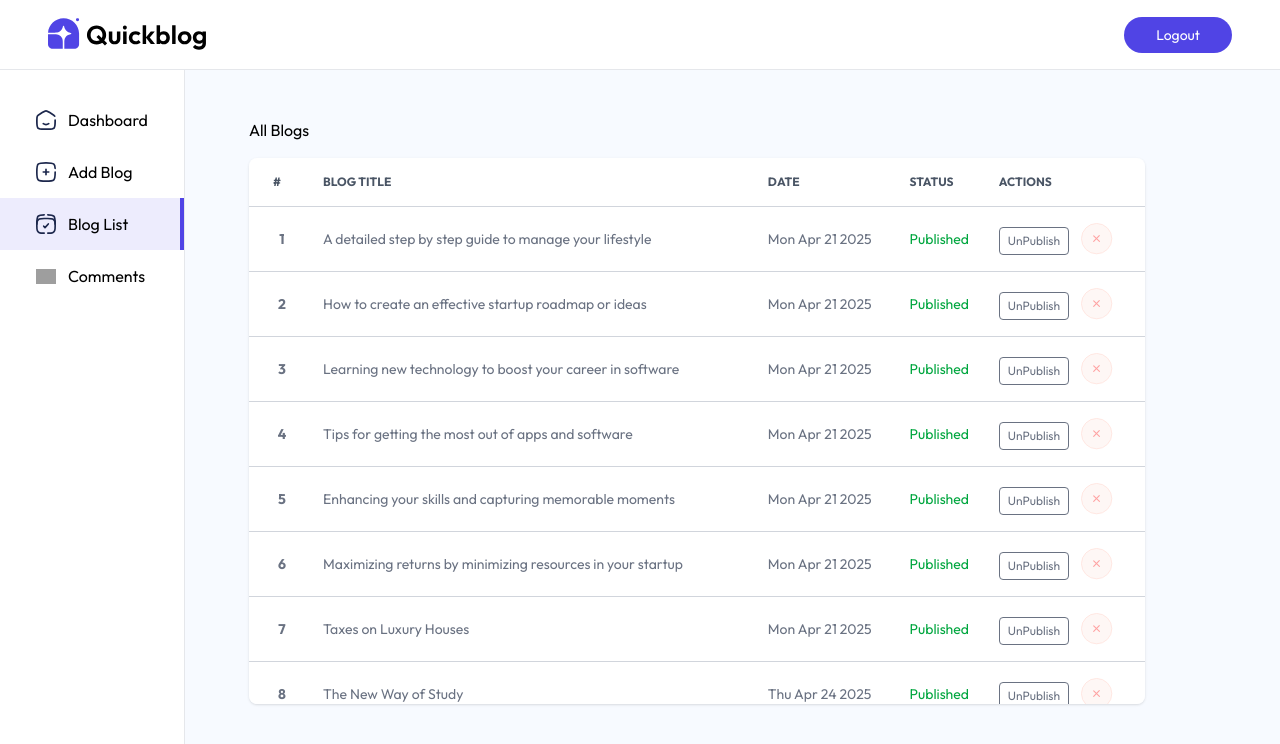
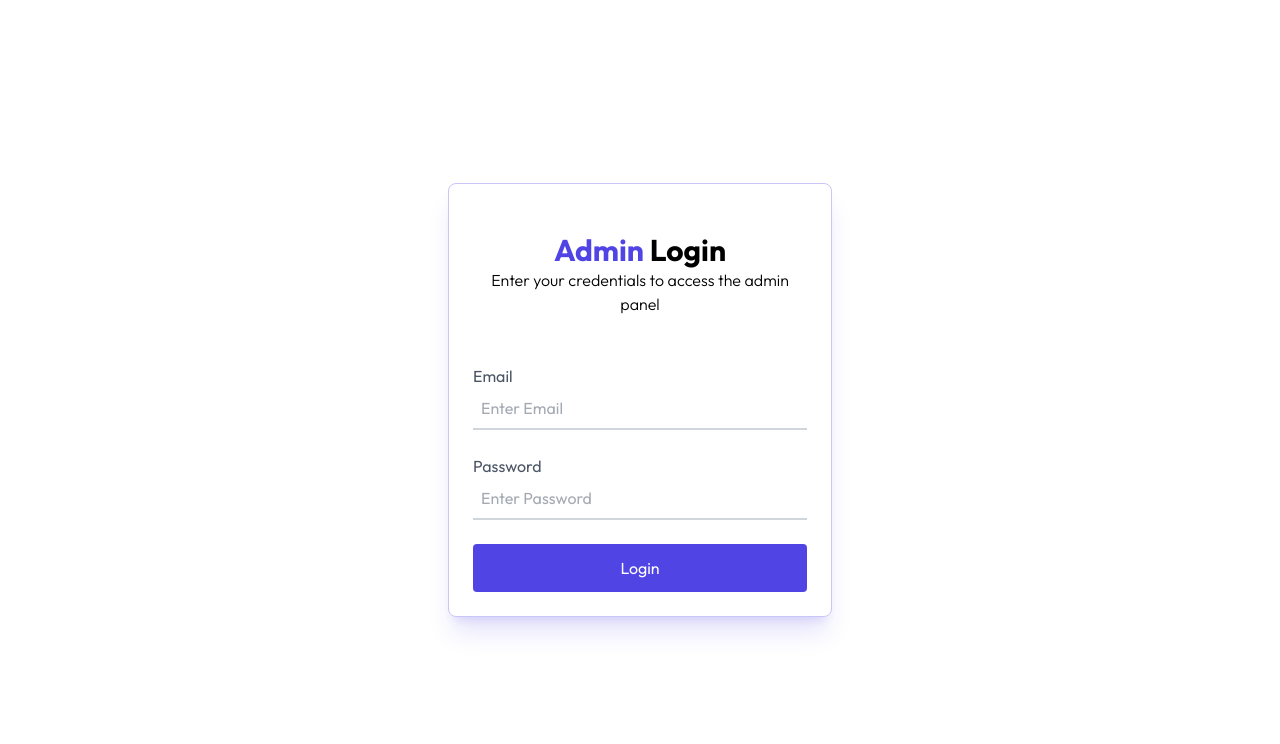
Before and after one commit to Kartik-125/Ai-integrated-Blog-Application, a React (Vite) app in the folder client/: page /admin/listblog in a window 1280 px wide. Shown: the top 744 px of the page. Built offline with nearby package versions, Linux system fonts and the light colour scheme; grey boxes are pictures that could not be loaded.

Commit message:
thirteen commit

```diff
--- a/client/package.json
+++ b/client/package.json
@@ -11,11 +11,13 @@
   },
   "dependencies": {
     "@tailwindcss/vite": "^4.1.18",
+    "axios": "^1.18.1",
     "moment": "^2.30.1",
     "motion": "^12.29.0",
     "quill": "^2.0.3",
     "react": "^19.2.0",
     "react-dom": "^19.2.0",
+    "react-hot-toast": "^2.6.0",
     "react-router-dom": "^7.13.0",
     "tailwindcss": "^4.1.18"
   },
--- a/client/src/App.jsx
+++ b/client/src/App.jsx
@@ -11,17 +11,21 @@ import AddBlog from './pages/admin/AddBlog'
 import Comments from './pages/admin/Comments'
 import ListBlog from './pages/admin/ListBlog'
 import Login from './components/admin/Login'
+import { useAppContext } from "./context/AppContext";
 
 // Rich text format
 import 'quill/dist/quill.snow.css'
 
 const App = () => {
+
+  const { token } = useAppContext();
+
   return (
     <Routes>
       <Route path='/' element={<Home />} />
       <Route path='/blog/:id' element={<Blog />} />
 
-      <Route path='/admin' element={true ? <Layout /> : <Login/>}>
+      <Route path="/admin" element={token ? <Layout /> : <Login />}>
         <Route index element={<Dashboard />} />
         <Route path='addblog' element={<AddBlog />} />
         <Route path='listblog' element={<ListBlog />} />
@@ -30,5 +34,5 @@ const App = () => {
     </Routes>
   )
 }
-// 2.24.02
+
 export default App
--- /dev/null
+++ b/client/src/api/axios.js
@@ -0,0 +1,7 @@
+import axios from "axios";
+
+const axiosInstance = axios.create({
+  baseURL: "http://localhost:3000/api",
+});
+
+export default axiosInstance;
--- a/client/src/components/admin/BlogTableItem.jsx
+++ b/client/src/components/admin/BlogTableItem.jsx
@@ -1,11 +1,71 @@
 import React from 'react'
-import { assets } from '../../assets/assets';
+import toast from "react-hot-toast";
+import { useAppContext } from "../../context/AppContext";
+import { assets } from '../../assets/assets.js';
 
 const BlogTableItem = ({blog, fetchBlogs, index}) => {
 
-    const{title, createdAt}= blog;
-    const BlogDate = new Date(createdAt)
+  const { axios, token } = useAppContext();
+  const{title, createdAt}= blog;
+  const BlogDate = new Date(createdAt)
 
+  const togglePublish = async () => {
+  try {
+    const { data } = await axios.post(
+      "/blog/toggle-publish",
+      {
+        id: blog._id,
+      },
+      {
+        headers: {
+          Authorization: `Bearer ${token}`,
+        },
+      }
+    );
+
+    if (data.success) {
+      toast.success(data.message);
+      fetchBlogs();
+    } else {
+      toast.error(data.message);
+    }
+  } catch (error) {
+    console.error(error);
+    toast.error("Something went wrong");
+  }
+};
+
+const deleteBlog = async () => {
+
+  const confirmDelete = window.confirm(
+    "Are you sure you want to delete this blog?"
+  );
+
+  if (!confirmDelete) return;
+
+  try {
+    const { data } = await axios.post(
+      "/blog/delete",
+      {
+        blogId: blog._id,
+      },
+      {
+        headers: {
+        Authorization: `Bearer ${token}`,
+        },
+      }
+    );
+    if (data.success) {
+      toast.success(data.message);
+      fetchBlogs();
+    } else {
+        toast.error(data.message);
+      }
+    } catch (error) {
+      console.error(error);
+      toast.error("Failed to delete blog");
+    }
+  };
 
   return (
     <tr className='border-y border-gray-300'>
@@ -17,8 +77,10 @@ const BlogTableItem = ({blog, fetchBlogs, index}) => {
             {blog.isPublished ? 'Published' : 'Unpublished'}</p>
       </td>
       <td className='px-2 py-4 flex text-xs gap-3'>
-        <button className='border px-2 py-0.5 mt-1 rounded cursor-pointer'>{blog.isPublished ? 'UnPublish' : 'Publish'}</button>
-        <img src={assets.cross_icon} alt="" className='w-8 hover:scale-110 transition-all cursor-pointer' />
+        <button onClick={togglePublish} className='border px-2 py-0.5 mt-1 rounded cursor-pointer'>
+          {blog.isPublished ? 'UnPublish' : 'Publish'}
+        </button>
+        <img onClick={deleteBlog} src={assets.cross_icon} alt="" className='w-8 hover:scale-110 transition-all cursor-pointer' />
       </td>
     </tr>
   )
--- a/client/src/components/admin/Login.jsx
+++ b/client/src/components/admin/Login.jsx
@@ -1,44 +1,103 @@
-import React, { useState } from 'react'
+import React, { useState } from "react";
+import { useNavigate } from "react-router-dom";
+import toast from "react-hot-toast";
+import { useAppContext } from "../../context/AppContext";
 
 const Login = () => {
 
-  const [email, setEmail] = useState('')
-  const [password, setPassword]= useState('')
+  const navigate = useNavigate();
 
-  const handelSubmit = async (e)=>{
-    e.preventDefault()
-  }
+  const { axios, setToken } = useAppContext();
+
+  const [email, setEmail] = useState("");
+
+  const [password, setPassword] = useState("");
+
+  const handleSubmit = async (e) => {
+    e.preventDefault();
+
+    try {
+      const { data } = await axios.post("/admin/login", {
+        email,
+        password,
+      });
+
+      if (data.success) {
+        localStorage.setItem("token", data.token);
+        setToken(data.token);
+
+        toast.success("Login Successful");
+
+        navigate("/admin");
+      } else {
+        toast.error(data.message);
+      }
+    } catch (error) {
+      console.error(error);
+
+      toast.error("Something went wrong");
+    }
+  };
+
   return (
-    <div className='flex items-center justify-center h-screen'>
+    <div className="flex items-center justify-center h-screen">
+      <div className="w-full max-w-sm p-6 max-md:m-6 border border-primary/30 shadow-xl shadow-primary/15 rounded-lg">
 
-      <div className='w-full max-w-sm p-6 max-md:m-6 border border-primary/30 shadow-xl shdaow-primary/15 rounded-lg'>
+        <div className="flex flex-col items-center justify-center">
 
-        <div className='flex flex-col items-center justify-center'>
+          <div className="w-full py-6 text-center">
+            <h1 className="text-3xl font-bold">
+              <span className="text-primary">Admin </span>
+              Login
+            </h1>
 
-          <div className='w-full py-6 text-center'>
-            <h1 className='text-3xl font-bold'><span className='text-primary'>Admin</span>Login</h1>
-            <p className='font-light'>Enter your credentials to access the admin panel</p>
+            <p className="font-light">
+              Enter your credentials to access the admin panel
+            </p>
           </div>
 
-          <form onSubmit={handelSubmit} className='mt-6 w-full sm:max-w-md tet-gray-600'>
+          <form
+            onSubmit={handleSubmit}
+            className="mt-6 w-full sm:max-w-md text-gray-600"
+          >
+            <div className="flex flex-col">
+              <label>Email</label>
 
-            <div className='flex flex-col'>
-              <label htmlFor="">Email</label>
-              <input onChange={e=> setEmail(e.target.value)} value={email} type="email" required placeholder='your mail id ' className='border-b-2 border-gray-300 p-2 outline-none mb-6'/>
+              <input
+                type="email"
+                required
+                placeholder="Enter Email"
+                value={email}
+                onChange={(e) => setEmail(e.target.value)}
+                className="border-b-2 border-gray-300 p-2 outline-none mb-6"
+              />
             </div>
 
-            <div className='flex flex-col'>
-              <label htmlFor="">Password</label>
-              <input onChange={e=> setPassword(e.target.value)} value={password} type="password" required placeholder='your password' className='border-b-2 border-gray-300 p-2 outline-none mb-6'/>
+            <div className="flex flex-col">
+              <label>Password</label>
+
+              <input
+                type="password"
+                required
+                placeholder="Enter Password"
+                value={password}
+                onChange={(e) => setPassword(e.target.value)}
+                className="border-b-2 border-gray-300 p-2 outline-none mb-6"
+              />
             </div>
 
-            <button type='submit' className='w-full py-3 font-medium bg-primary text-white rounded cursor-pointer hover:bg-primary/90'>Login</button>
+            <button
+              type="submit"
+              className="w-full py-3 bg-primary text-white rounded cursor-pointer hover:bg-primary/90"
+            >
+              Login
+            </button>
           </form>
 
         </div>
       </div>
     </div>
-  )
-}
+  );
+};
 
-export default Login
+export default Login;
--- /dev/null
+++ b/client/src/context/AppContext.jsx
@@ -0,0 +1,24 @@
+import { createContext, useContext, useState } from "react";
+import axiosInstance from "../api/axios";
+
+const AppContext = createContext();
+
+export const AppContextProvider = ({ children }) => {
+  const [token, setToken] = useState(localStorage.getItem("token") || "");
+
+  const value = {
+    token,
+    setToken,
+    axios: axiosInstance,
+  };
+
+  return (
+    <AppContext.Provider value={value}>
+      {children}
+    </AppContext.Provider>
+  );
+};
+
+export const useAppContext = () => {
+  return useContext(AppContext);
+};
--- a/client/src/main.jsx
+++ b/client/src/main.jsx
@@ -1,11 +1,15 @@
-import { StrictMode } from 'react'
 import { createRoot } from 'react-dom/client'
+import { Toaster } from "react-hot-toast";
 import './index.css'
 import App from './App.jsx'
 import { BrowserRouter } from 'react-router-dom'
+import { AppContextProvider } from './context/AppContext.jsx'
 
 createRoot(document.getElementById('root')).render(
   <BrowserRouter>
-    <App />
-  </BrowserRouter>,
+    <AppContextProvider>
+      <App />
+      <Toaster position="top-right" />
+    </AppContextProvider>
+  </BrowserRouter>
 )
--- a/client/src/pages/admin/Dashboard.jsx
+++ b/client/src/pages/admin/Dashboard.jsx
@@ -1,9 +1,12 @@
 import React, { useEffect, useState } from 'react'
-import { assets, dashboard_data } from '../../assets/assets'
-import BlogTableItem from '../../components/admin/BlogTableItem'
+import { assets} from '../../assets/assets.js'
+import BlogTableItem from '../../components/admin/BlogTableItem.jsx'
+import { useAppContext } from "../../context/AppContext.jsx";
+import toast from "react-hot-toast";
 
 const Dashboard = () => {
 
+  const { axios, token } = useAppContext();
 
   const [dashboardData,setDashboardData] = useState({
     blogs: 0,
@@ -13,9 +16,24 @@ const Dashboard = () => {
   })
 
 
-  const fetchDashboard = async ()=>{
-    setDashboardData(dashboard_data)
+  const fetchDashboard = async () => {
+  try {
+    const { data } = await axios.get("/admin/dashboard", {
+      headers: {
+        Authorization: `Bearer ${token}`,
+      },
+    });
+
+    if (data.success) {
+      setDashboardData(data.dashboardData);
+    } else {
+      toast.error(data.message);
+    }
+  } catch (error) {
+    console.error(error);
+    toast.error("Failed to load dashboard");
   }
+};
 
   useEffect(()=>{
     fetchDashboard()
--- a/client/src/pages/admin/Layout.jsx
+++ b/client/src/pages/admin/Layout.jsx
@@ -2,13 +2,19 @@ import React from 'react'
 import { assets } from '../../assets/assets'
 import { Outlet, useNavigate } from 'react-router-dom'
 import Sidebar from '../../components/admin/Sidebar'
+import { useAppContext } from "../../context/AppContext";
+
 
 const Layout = () => {
 
-    const navigate = useNavigate()
-    const logout = ()=>{
-      navigate('/')
-    }
+  const { setToken } = useAppContext()
+
+
+  const logout = ()=>{
+    localStorage.removeItem("token");
+    setToken("");
+    navigate("/");
+  }
   return (
     <>
       <div className='flex items-center justify-between py-2 h-[70px] px-4 sm:px-12 border-b border-gray-200'>
--- a/client/src/pages/admin/ListBlog.jsx
+++ b/client/src/pages/admin/ListBlog.jsx
@@ -1,14 +1,32 @@
 import React, { useEffect, useState } from 'react'
-import { blog_data } from '../../assets/assets';
-import BlogTableItem from '../../components/admin/BlogTableItem';
+import toast from "react-hot-toast";
+import { useAppContext } from "../../context/AppContext";
+import BlogTableItem from '../../components/admin/BlogTableItem.jsx';
 
 const ListBlog = () => {
+
+  const { axios, token } = useAppContext();
 
   const [blogs, setBlogs] = useState([]);
 
   const fetchBlogs = async () => {
-    setBlogs(blog_data)
+  try {
+    const { data } = await axios.get("/admin/blogs", {
+      headers: {
+        Authorization: `Bearer ${token}`,
+      },
+    });
+
+    if (data.success) {
+      setBlogs(data.blogs);
+    } else {
+      toast.error(data.message);
+    }
+  } catch (error) {
+    console.error(error);
+    toast.error("Failed to fetch blogs");
   }
+};
 
   useEffect(()=>{
     fetchBlogs()
```
Also changed, not shown: client/src/pages/admin/AddBlog.jsx (+59 -4 lines), 2 other files (tests, documents, lock files or other folders).
